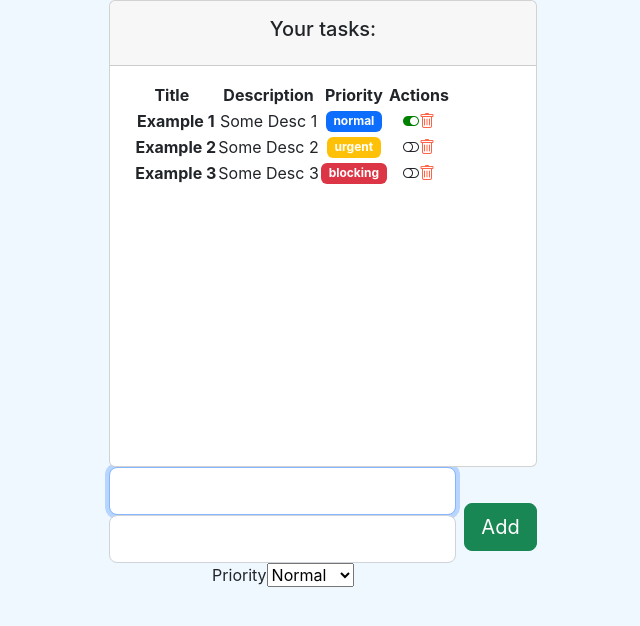
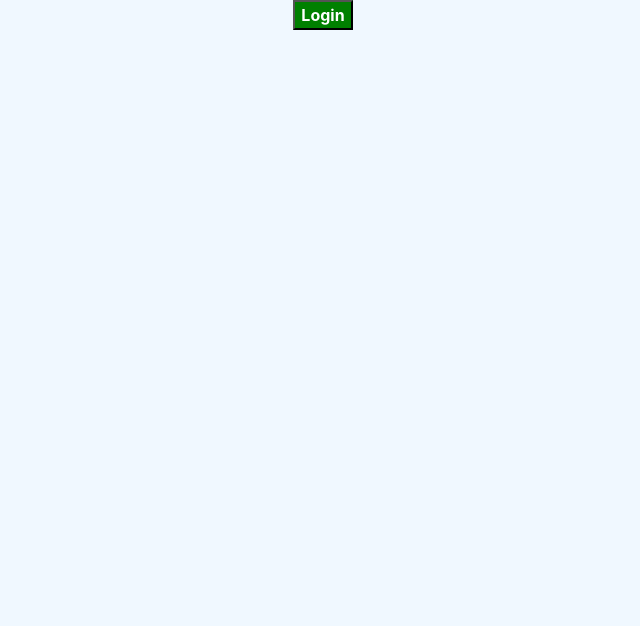
Before and after one commit to srmngp/ob-react, a React (Create React App) app: page / in a window 1280 px wide. Shown: the top 626 px of the page, without its empty margins (317-957 px from the left). Built offline with nearby package versions, Linux system fonts and the light colour scheme.

Commit message:
Optional rendering lesson

```diff
--- a/src/App.js
+++ b/src/App.js
@@ -8,6 +8,7 @@ import Example4 from './hooks/Example4';
 import GreetingStyled from './components/pure/greetingStyled';
 import TaskComponent from './components/pure/task';
 import Father from './components/container/father';
+import OptionalRender from './components/pure/OptionalRender';
 
 function App() {
   return (
@@ -37,9 +38,11 @@ function App() {
 
       {/* </header> */}
 
-      <TaskList></TaskList>
+      {/* <TaskList></TaskList> */}
 
       {/* <Father></Father> */}
+
+      <OptionalRender></OptionalRender>
 
     </div>
   );
--- a/src/components/container/TaskList.jsx
+++ b/src/components/container/TaskList.jsx
@@ -76,7 +76,8 @@ const TaskList = () => {
                             <tbody>
                                 {
                                     tasks.map((task, index) => {
-                                        return (<TaskComponent
+                                        return (
+                                            <TaskComponent
                                                 task={task}
                                                 key={index}
                                                 complete={completeTask}
--- /dev/null
+++ b/src/components/pure/OptionalRender.jsx
@@ -0,0 +1,72 @@
+import { Button } from 'bootstrap';
+import React, { useState } from 'react';
+
+const OptionalRender = () => {
+
+    const [access, setAccess] = useState(false)
+    const [messages, setMessages] = useState(0);
+
+    const loggedStyle = {
+        color: 'tomato'
+    }
+
+    const unloggedStyle = {
+        backgroundColor: 'green',
+        color: 'white',
+        fontWeight: 'bold'
+    }
+
+    const loginAction = () => {
+        setAccess(true)
+    }
+
+    const logoutAction = () => {
+        setAccess(false)
+    }
+
+    let optionalButton
+
+    if (access) {
+        optionalButton = <LogoutButton logoutAction={logoutAction} propStyle={loggedStyle} />
+    } else {
+        optionalButton = <LoginButton loginAction={loginAction} propStyle={unloggedStyle} />
+    }
+
+    let addMessages = () => {
+        setMessages(messages + 1)
+    }
+
+    return (
+        <div>
+            {optionalButton}
+
+            {access ? (<div>
+                {messages > 0 && messages === 1 && <p>You have {messages} new message</p>}
+                {messages > 1 && <p>You have {messages} new messages</p>}
+                {messages === 0 && <p>There are no messages</p>}
+
+                {messages > 0 ?
+                    <p>You have {messages} new message{messages > 1 ? 's' : ''}</p> :
+                    <p>There are no messages</p>
+                }
+
+                <button onClick={addMessages}>{messages === 0 ? 'Add your first message' : 'Add new message'}</button>
+            </div>) : null}
+        </div>
+    );
+
+}
+
+const LoginButton = ({ loginAction, propStyle }) => {
+    return (
+        <button onClick={loginAction} style={propStyle}>Login</button>
+    )
+}
+
+const LogoutButton = ({ logoutAction, propStyle }) => {
+    return (
+        <button onClick={logoutAction} style={propStyle}>Logout</button>
+    )
+}
+
+export default OptionalRender;
```
Lines whose indentation alone changed are shown as unchanged.
